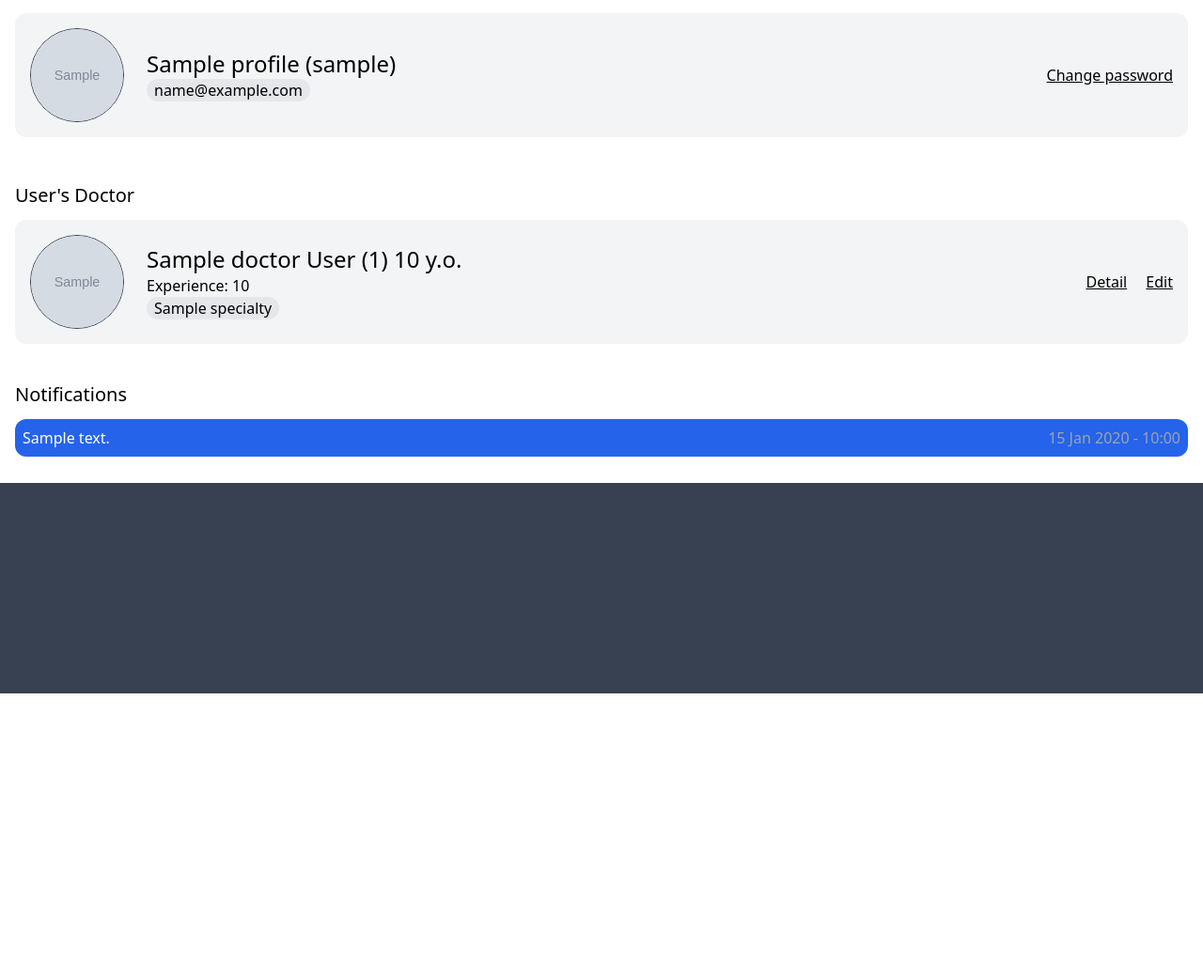
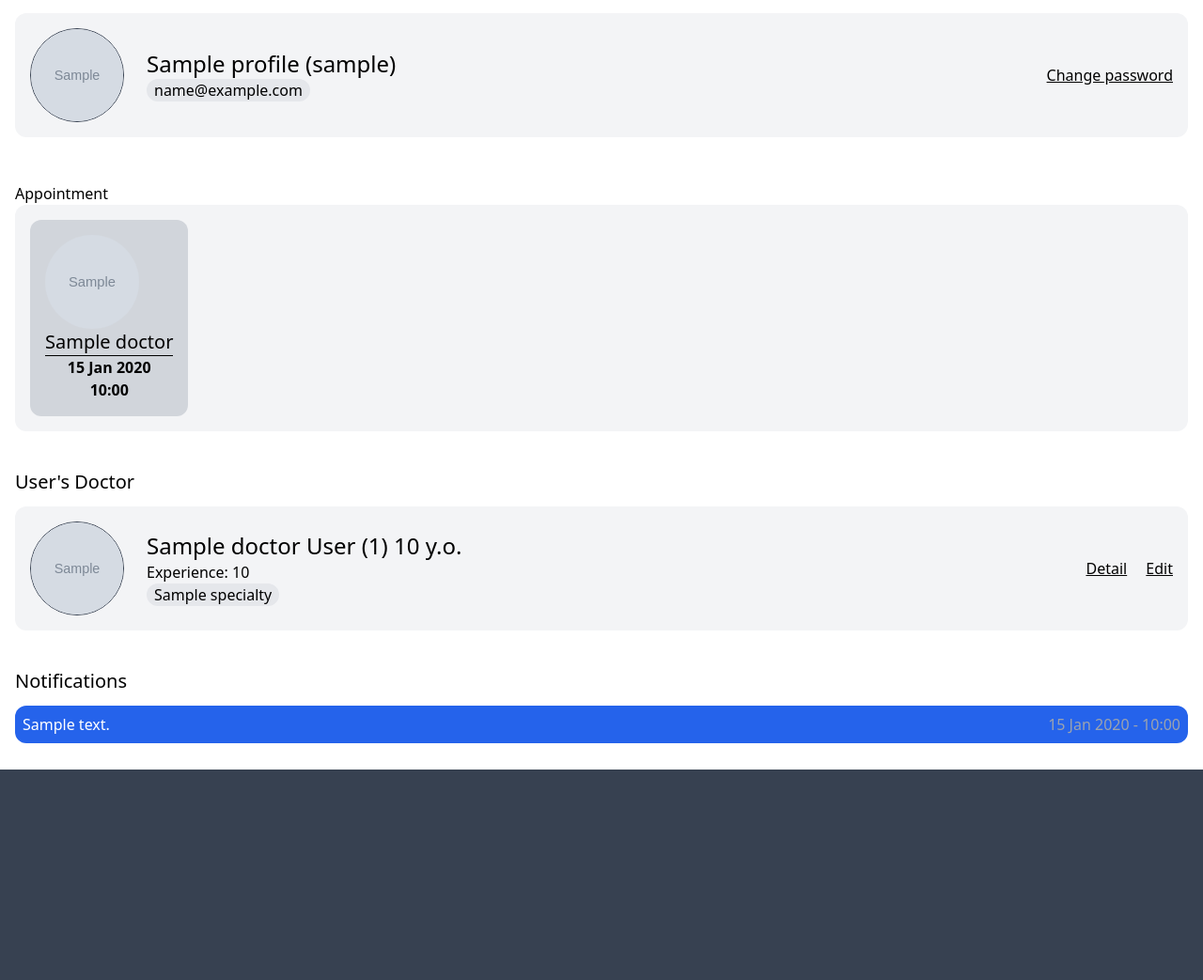
Before and after one commit to scroynel/doctor, a Django app: template users/templates/users/profile.html in a window 1280 px wide. Shown: the part 262-1305 px from the top of the page at 94% size. Before the commit the page ends 1000 px from the top, so only its background shows below. Run offline with Django 5.2, Linux system fonts and the light colour scheme; the template is opened without the code that fills it: most values are stand-ins (such as "Sample title", 1, 10 or a date in 2020); grey boxes marked "Sample" are stand-in pictures; style sheets or scripts are compiled from the project's sources; parts of the project's set-up code (start-up, migrations or seed data) failed here and were passed over; some libraries are stand-ins or nearby versions.

Commit message:
Display user appointment

```diff
--- a/doctor/models.py
+++ b/doctor/models.py
@@ -92,3 +92,7 @@ class Appointment(models.Model):
 
     def __str__(self):
         return f'Doctor {self.doctor.name} - {self.appointment_date.strftime('%Y/%m/%d - %H:%M')} - {self.patient.username}'
+
+
+    class Meta:
+        ordering = ['-create_date']
--- a/doctor/templates/doctor/doctor_detail.html
+++ b/doctor/templates/doctor/doctor_detail.html
@@ -35,7 +35,8 @@
             <form action="" method="POST">
                 {% csrf_token %}
                 {{form2.appointment_date}}
-                {% if request.user.is_authenticated %}
+                <!-- for all users who is doctor or partient -->
+                {% if request.user.is_authenticated and request.user != doctor.owner %}
                 <button type="submit" name="form2" class="mt-10 text-white bg-blue-600 hover:bg-blue-700 font-medium rounded-lg text-sm px-4 py-2 text-center">Appointment</button>
                 {% else %}
                 <a href="{% url 'users:login' %}" class="mt-10 text-white bg-blue-600 hover:bg-blue-700 font-medium rounded-lg text-sm px-4 py-2 text-center">Appointment</a>
--- a/users/templates/users/profile.html
+++ b/users/templates/users/profile.html
@@ -21,7 +21,7 @@
     <div class="my-12">
         <div class="bg-gray-100 rounded-xl flex items-center justify-between p-4">
             <div class="flex items-center">
-                <img width="100px" src="{{profile.photo.url}}" alt="" class="w-[100px] h-[100px] object-cover object-top rounded-full rounded-full border border-gray-700">
+                <img width="100px" src="{{profile.photo.url}}" alt="" class="w-[100px] h-[100px] object-cover object-top rounded-full border border-gray-700">
                 <div class="ml-6">
                     <h1 class="text-2xl">{{profile.get_full_name}} ({{profile.username}})</h1>
                     <div class="bg-gray-200 inline-block rounded-xl px-2">{{profile.email}}</div>
@@ -33,6 +33,20 @@
                 {% endif %}
                 <a href="{% url 'users:password_change' %}" class="underline">Change password</a>
             </div>
+        </div>
+    </div>
+    <div>
+        <h1>Appointment</h1>
+        <div class="p-4 bg-gray-100 rounded-xl flex gap-5">
+            {% for appoint in profile.user_appointments.all %}
+            <div class="bg-gray-300 rounded-xl text-center items-center p-4">
+                <img src="{{appoint.doctor.image.url}}" alt="" class="w-[100px] h-[100px] object-cover object-top rounded-full">
+                <h1 class="text-xl">{{appoint.doctor}}</h1>
+                <hr class="border-black">
+                <p class="font-bold">{{appoint.appointment_date|date:"d M Y"}}</p>
+                <p class="font-bold">{{appoint.appointment_date|date:"H:i"}}</p>
+            </div>
+            {% endfor %}
         </div>
     </div>
     {% if profile.doctor %}
```
Also changed, not shown: theme/static/css/dist/styles.css (+37 -23 lines), db.sqlite3.
